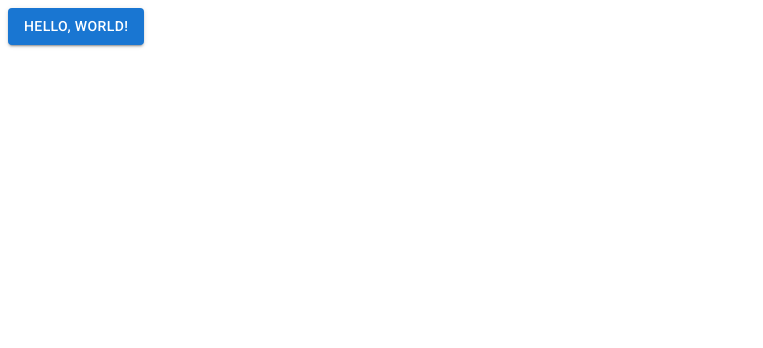
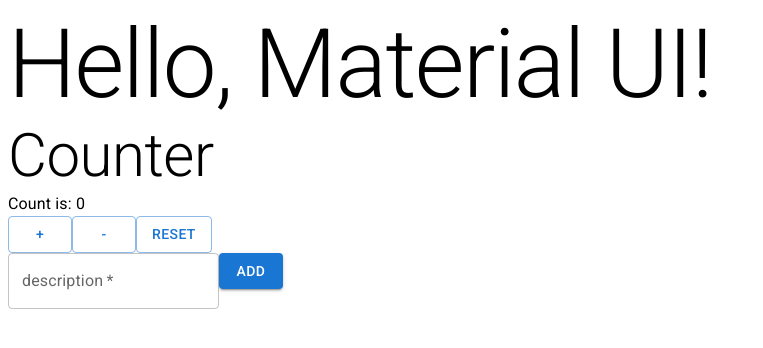
Before and after one commit to H1rono/mui-sandbox, a React (Create React App) app: page / in a window 1280 px wide. Shown: the top 348 px of the page, without its empty margins (0-763 px from the left). Built offline with nearby package versions, Linux system fonts and the light colour scheme.

Commit message:
✨ Todos v1

```diff
--- a/src/App.tsx
+++ b/src/App.tsx
@@ -1,14 +1,15 @@
 import React from "react";
-import Button from "@mui/material/Button";
+import { Box, Typography } from "@mui/material";
+import Counter from "./Counter";
+import { Todos } from "./Todos";
 
 const App = () => {
     return (
-        <Button
-            variant="contained"
-            onClick={() => console.log("Hello, world!")}
-        >
-            Hello, world!
-        </Button>
+        <Box>
+            <Typography variant="h1">Hello, Material UI!</Typography>
+            <Counter />
+            <Todos />
+        </Box>
     );
 };
 
--- /dev/null
+++ b/src/Todos.tsx
@@ -0,0 +1,72 @@
+import React from "react";
+import { useState } from "react";
+import { Box, Button, List, ListItemText, TextField } from "@mui/material";
+
+export type TodoProps = {
+    description: string;
+};
+
+export const Todo = ({ description }: TodoProps) => {
+    return <ListItemText primary={`${description}`} />;
+};
+
+export type TodoListProps = {
+    models: TodoProps[];
+};
+
+export const TodoList = ({ models }: TodoListProps) => {
+    return (
+        <List>
+            {models.map((e) => (
+                <Todo description={e.description} />
+            ))}
+        </List>
+    );
+};
+
+export type AddTodoState = {
+    description: string;
+};
+
+export type AddTodoProps = {
+    addTodo: (todo: AddTodoState) => void;
+};
+
+export const AddTodoForm = ({ addTodo }: AddTodoProps) => {
+    const [todoState, setTodo] = useState({ description: "" });
+    return (
+        <Box>
+            <TextField
+                type="text"
+                label="description"
+                required
+                onChange={(e) => {
+                    console.log(e.target.value);
+                    setTodo({ description: e.target.value || "" });
+                }}
+            />
+            <Button variant="contained" onClick={() => addTodo(todoState)}>
+                Add
+            </Button>
+        </Box>
+    );
+};
+
+export const Todos = () => {
+    const [todos, setModel] = useState<TodoListProps>({ models: [] });
+    return (
+        <Box>
+            <AddTodoForm
+                addTodo={(todo) =>
+                    setModel({
+                        models: [
+                            ...todos.models,
+                            { description: todo.description },
+                        ],
+                    })
+                }
+            />
+            <TodoList models={todos.models} />
+        </Box>
+    );
+};
```
